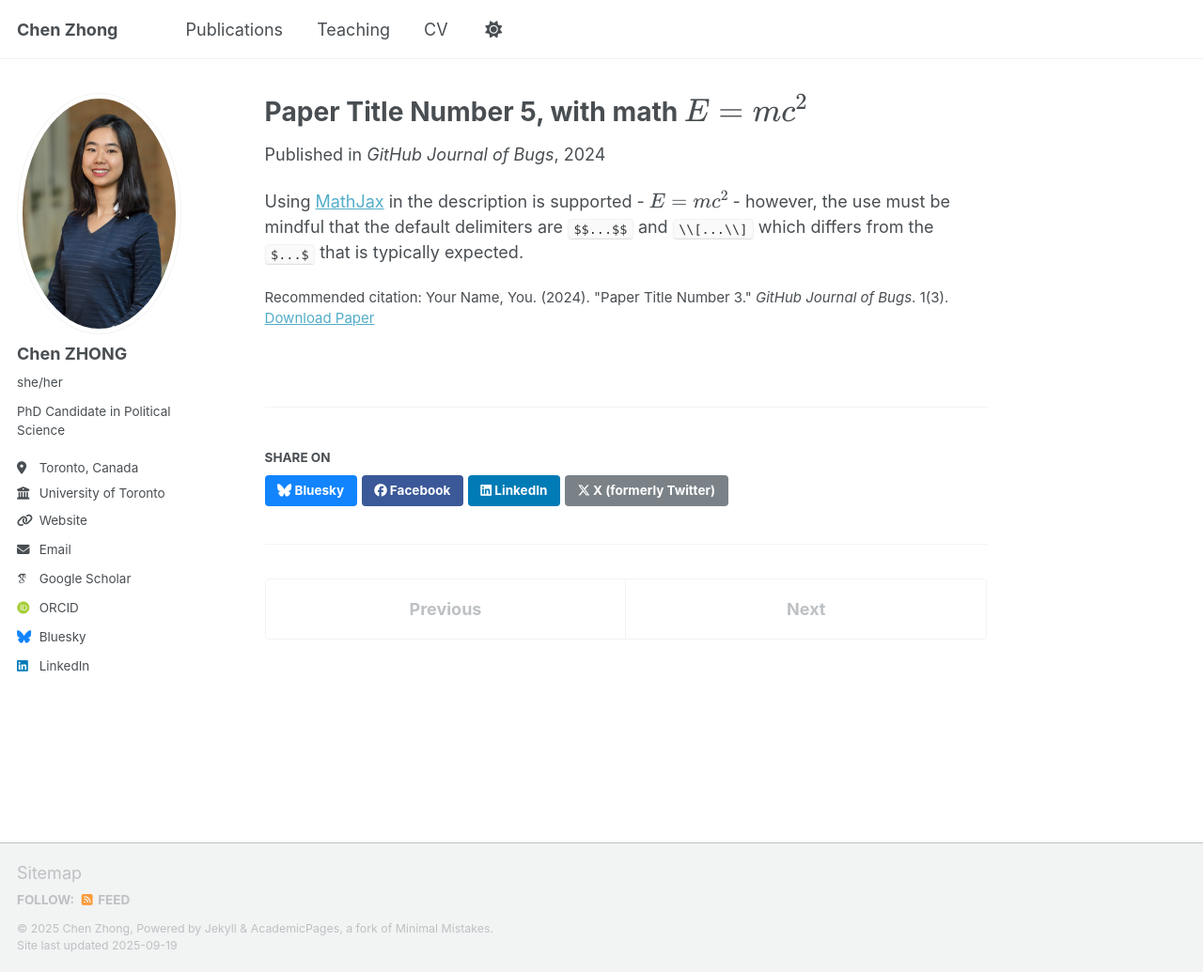
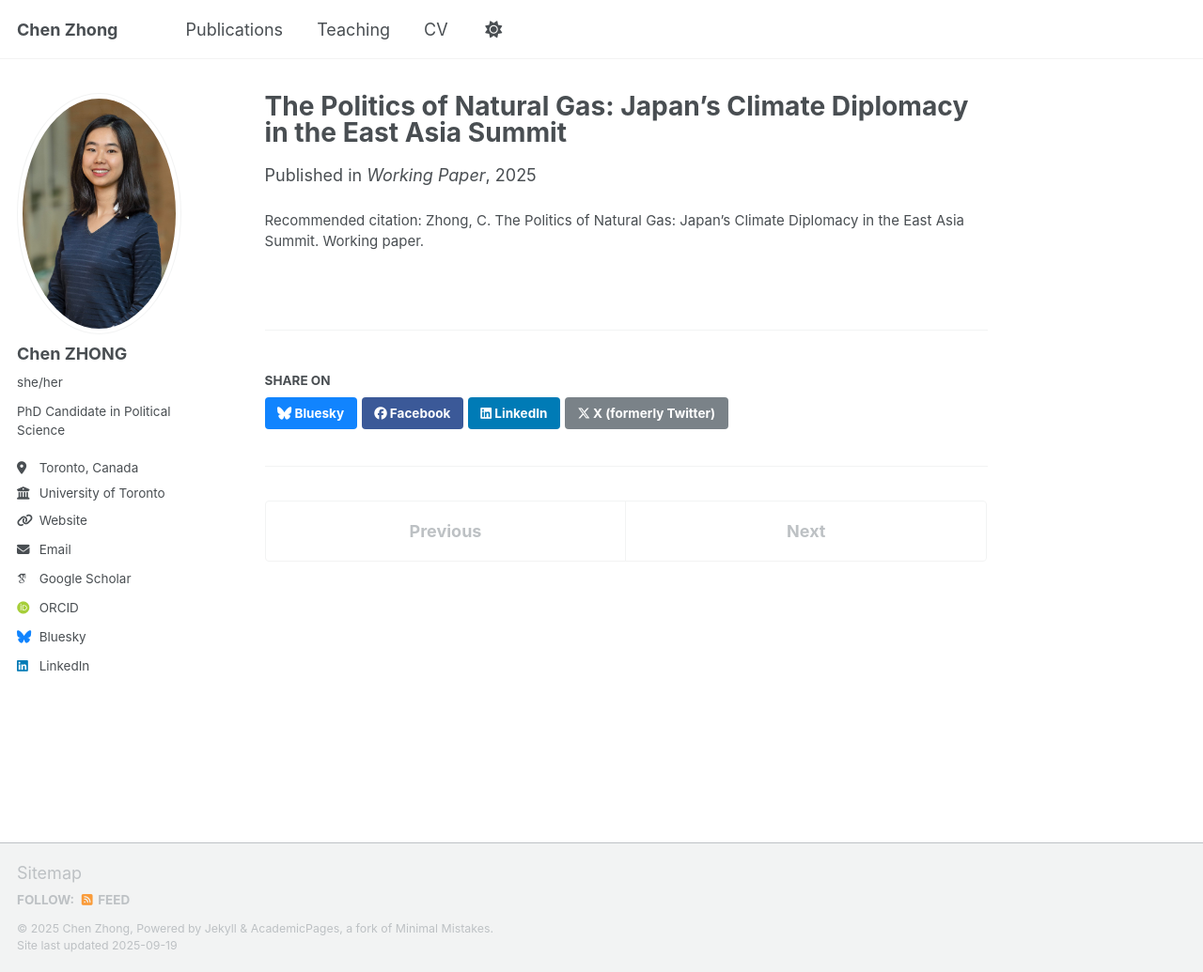
Before and after one commit to chenzhong8/chenzhong, a Jekyll site: the page built from _publications/2025-06-08-paper-title-number-5.md, in a window 1280 px wide and 1035 px high. Shown: the whole window at 94% size. Built offline with Jekyll 4.4.1, drawn with Linux system fonts in a browser that asks for light colours; some web fonts are replaced; a script that is not in the unit is left out.

Commit message:
Update 2025-06-08-paper-title-number-5.md

```diff
--- a/_publications/2025-06-08-paper-title-number-5.md
+++ b/_publications/2025-06-08-paper-title-number-5.md
@@ -1,13 +1,8 @@
 ---
-title: "Paper Title Number 5, with math $$E=mc^2$$"
-collection: publications
-category: conferences
-permalink: /publication/2024-02-17-paper-title-number-4
-excerpt: 'This paper is about a famous math equation, $$E=mc^2$$'
-date: 2024-02-17
-venue: 'GitHub Journal of Bugs'
-paperurl: 'http://academicpages.github.io/files/paper3.pdf'
-citation: 'Your Name, You. (2024). &quot;Paper Title Number 3.&quot; <i>GitHub Journal of Bugs</i>. 1(3).'
+title: "The Politics of Natural Gas: Japan’s Climate Diplomacy in the East Asia Summit"
+authors:
+  - "Chen Zhong"
+date: 2025-01-03
+venue: "Working Paper"
+citation: "Zhong, C. The Politics of Natural Gas: Japan’s Climate Diplomacy in the East Asia Summit. Working paper."
 ---
-
-Using [MathJax](https://www.mathjax.org/) in the description is supported - $$E=mc^2$$ - however, the use must be mindful that the default delimiters are `$$...$$` and `\\[...\\]` which differs from the `$...$` that is typically expected.
```
